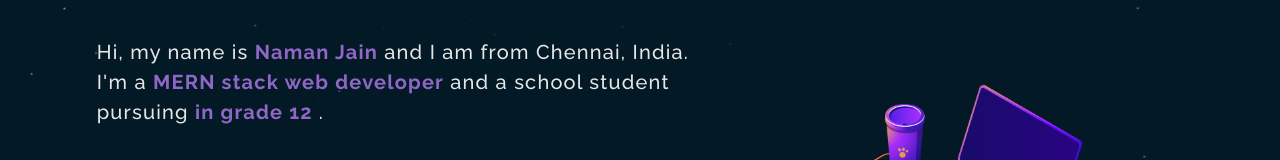
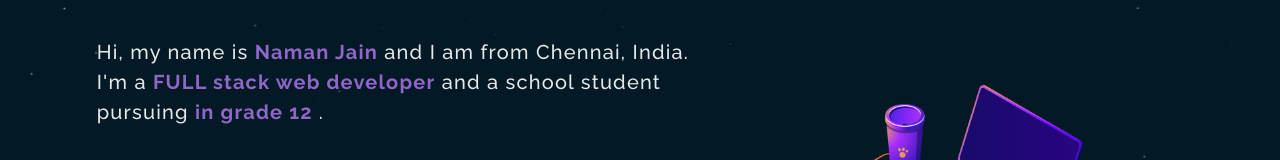
Before and after one commit to aashirwadtyagi/My_portfolio, a React (Create React App) app: page /About in a window 1280 px wide. Shown: the part 248-408 px from the top of the page. Built offline with nearby package versions, Linux system fonts and the light colour scheme.

Commit message:
Update About.js

```diff
--- a/src/Components/About.js
+++ b/src/Components/About.js
@@ -12,7 +12,7 @@ const About = () => {
           <h1 className='AboutTextHeading' >Get to <b>know</b> me!</h1>
           <p>
             Hi, my name is <b>Naman Jain</b> and I am from Chennai, India.
-            I'm a <b>MERN stack web developer</b> and a school student pursuing <b>in grade 12 </b>. <br/><br/>
+            I'm a <b>FULL stack web developer</b> and a school student pursuing <b>in grade 12 </b>. <br/><br/>
             I am interested in learning <b>new languages</b> which can help me with my projects and increase my skills.
             I love to create projects with beautiful designs, you can check out some of my work in the projects section.<br/><br/>
             I am <b>open</b> to new collaborations or work where I can contribute and grow. Feel free to connect with me, Links in the <b>Footer</b> section.<br/>
```
